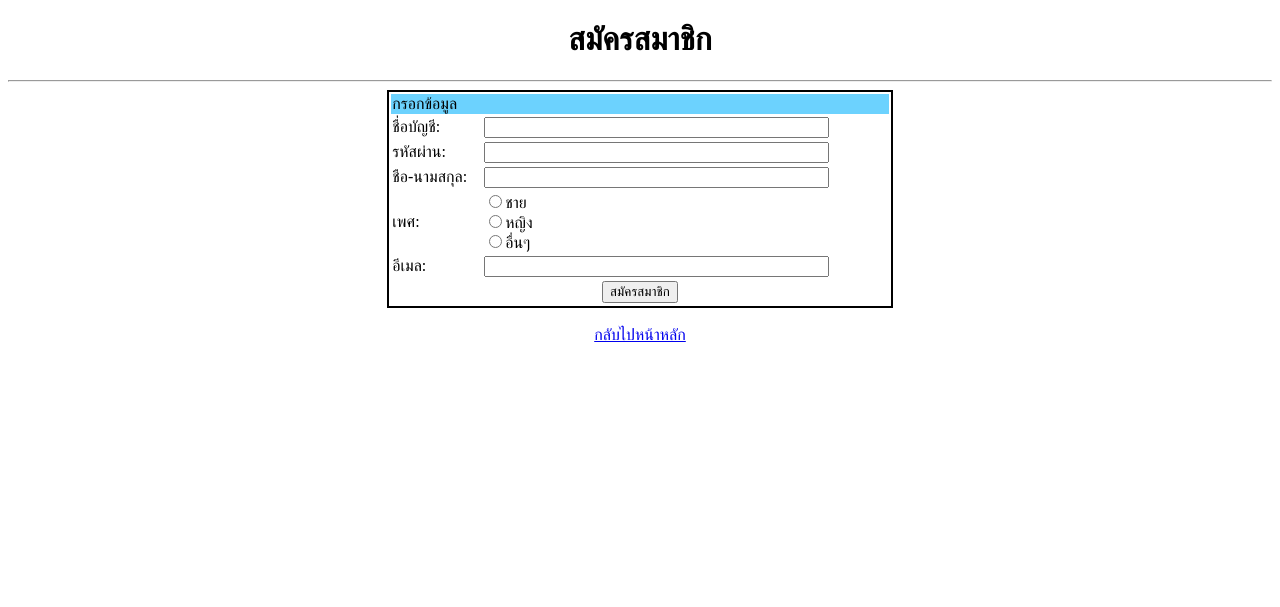
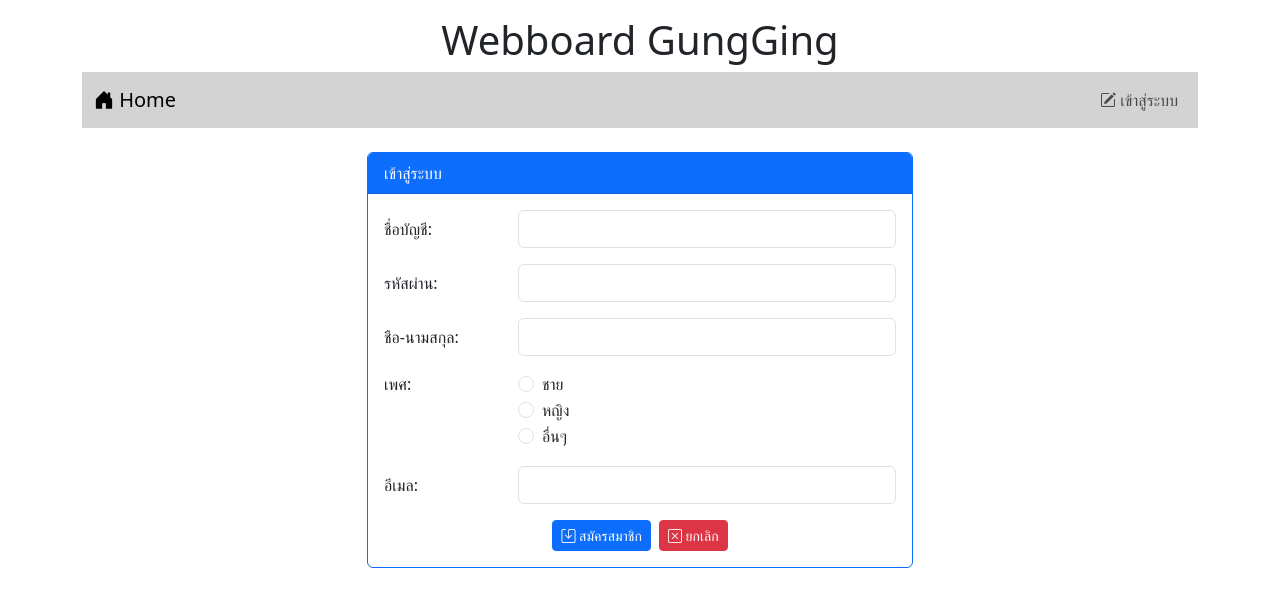
Before and after one commit to kanokpich18/Webboard_ECT_Web, a PHP site: page /register.php in a window 1280 px wide. Shown: the top 607 px of the page. Run offline with PHP 8.4, Linux system fonts and the light colour scheme.

Commit message:
Work8
Work8

```diff
--- a/register.php
+++ b/register.php
@@ -10,31 +10,81 @@ if(isset($_SESSION['id'])){
 <head>
     <meta charset="UTF-8">
     <meta name="viewport" content="width=device-width, initial-scale=1.0">
+    <link rel="stylesheet" href="bootstrap-5.3.2-dist/css/bootstrap.min.css">
+    <script src="bootstrap-5.3.2-dist/js/bootstrap.bundle.min.js"></script>
+    <link rel="stylesheet" href="https://cdn.jsdelivr.net/npm/bootstrap-icons@1.11.3/font/bootstrap-icons.min.css">
+
     <title>Register</title>
 </head>
 <body>
-    <h1 style="text-align: center;">สมัครสมาชิก</h1>
-    <hr>
-    <form>
-        <table style="border: 2px solid black; width: 40%;" align="center">
-            <tr><td colspan="2" style="background-color: #6CD2FE;">กรอกข้อมูล</td></tr>
-            <tr><td>ชื่อบัญชี:</td><td><input type="text" name="user" size="40" required></td></tr>
-            <tr><td>รหัสผ่าน:</td><td><input type="password" name="pwd" size="40" required></td></tr>
-            <tr><td>ชือ-นามสกุล:</td><td><input type="text" name="name" size="40" required></td></tr>
-            <tr><td>เพศ:</td>
-                <td>
-                <input type="radio" name="gender" value="M">ชาย<br>
-                <input type="radio" name="gender" value="F">หญิง<br>
-                <input type="radio" name="gender" value="o">อื่นๆ<br>
-            </td>
-            </tr>
-            <tr><td>อีเมล:</td><td><input type="text" name="mail" size="40" required></td></tr>
-            <tr><td colspan="2" align="center"><input type="submit" value="สมัครสมาชิก"></td></tr>
-        </table>
-    </form>
+    <div class="container">
+    <h1 style="text-align: center;" class="mt-3">Webboard GungGing</h1>
+    <?php include "nav.php" ?>
+    <div class="row mt-4">
+        <div class="col-lg-3 col-md-2 col-sm-1"></div>
+        <div class="col-lg-6 col-md-8 col-sm-10">
+            <div class="card border-primary">
+                <div class="card-header bg-primary text-white">เข้าสู่ระบบ</div>
+                <div class="card-body">
+                    <form action="register_save.php" method="post">
+                <div class="row">
+                    <label class="col-lg-3 col-form-label">ชื่อบัญชี:</label>
+                    <div class="col-lg-9">
+                        <input type="text" name="login" class="form-control" required>
+                    </div>
+                </div>
+                <div class="row mt-3">
+                    <label class="col-lg-3 col-form-label">รหัสผ่าน:</label>
+                    <div class="col-lg-9">
+                        <input type="password" name="pwd" class="form-control" required>
+                    </div>
+                </div>
+                <div class="row mt-3">
+                    <label class="col-lg-3 col-form-label">ชือ-นามสกุล:</label>
+                    <div class="col-lg-9">
+                        <input type="text" name="name" class="form-control" required>
+                    </div>
+                </div>
+                <div class="row mt-3">
+                 <label class="col-lg-3 form-label">เพศ:</label>
+                 <div class="col-lg-9">
+                    <div class="form-check">
+                        <input type="radio" name="gender" value="m" class="form-check-input" required>
+                        <label class="form-check-label">ชาย</label>
+                    </div>
+                    <div class="form-check">
+                        <input type="radio" name="gender" value="f" class="form-check-input" required>
+                        <label class="form-check-label">หญิง</label>
+                    </div>
+                    <div class="form-check">
+                        <input type="radio" name="gender" value="o" class="form-check-input" required>
+                        <label class="form-check-label">อื่นๆ</label>
+                    </div>
+                 </div>
+            </div>
+                <div class="row mt-3">
+                    <label class="col-lg-3 col-form-label">อีเมล:</label>
+                    <div class="col-lg-9">
+                        <input type="email" name="email" class="form-control" required>
+                    </div>
+                </div>
+                <div class="row mt-3">
+                    <div class="col-lg-12 d-flex justify-content-center">
+                        <button type="submit" class="btn btn-primary btn-sm me-2">
+                            <i class="bi bi-save"></i> สมัครสมาชิก</button>
+                        <button type="reset" class="btn btn-danger btn-sm">
+                            <i class="bi bi-x-square"></i> ยกเลิก</button>
+
+                            </div>
+
+                        </div>
+                    </form>
+                </div>
+            </div>
+         </div>
+         <div class="col-lg-3 col-md-2 col-sm-1"></div>
+        </div>
+    </div>
     <br>
-<div style="text-align: center;">
- <a href="index.php">กลับไปหน้าหลัก</a>
-</div>
 </body>
 </html>
```
Also changed, not shown: register_save.php (added, +16 -0 lines).
